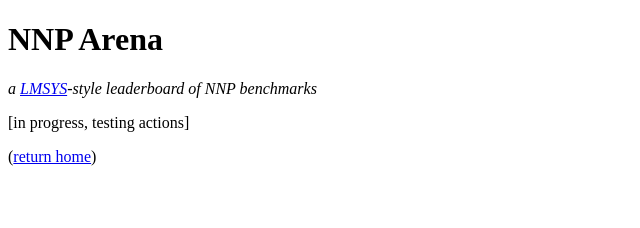
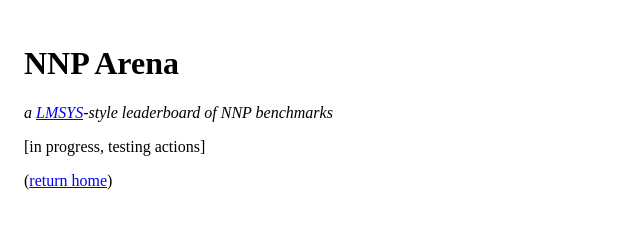
Before and after one commit to ariwagen/personal-website, a React app: page src/nnp-arena.html in a window 1280 px wide. Shown: the whole page, without its empty margins (0-640 px from the left). Built offline with nearby package versions, Linux system fonts and the light colour scheme.

Commit message:
adds padding

```diff
--- a/src/nnp-arena.html
+++ b/src/nnp-arena.html
@@ -5,7 +5,7 @@
     <meta name="viewport" content="width=device-width, initial-scale=1.0" />
     <title>NNP Arena</title>
   </head>
-  <body>
+  <body style="padding: 2ch">
     <h1>NNP Arena</h1>
     <p>
       <i>
```
Also changed, not shown: src/index.html (+3 -3 lines), src/nnp-architectures.html (+1 -1 lines), src/nnp-datasets.html (+2 -4 lines).
